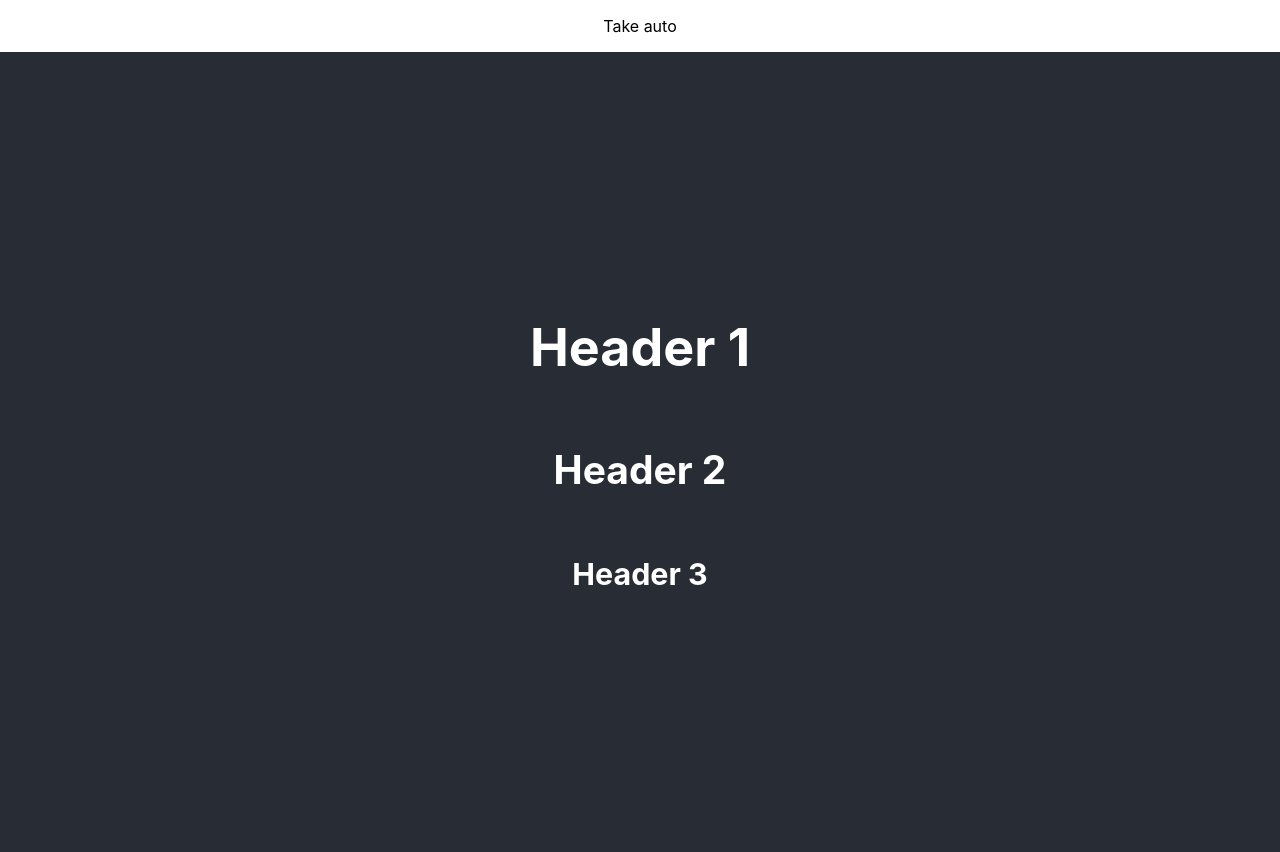
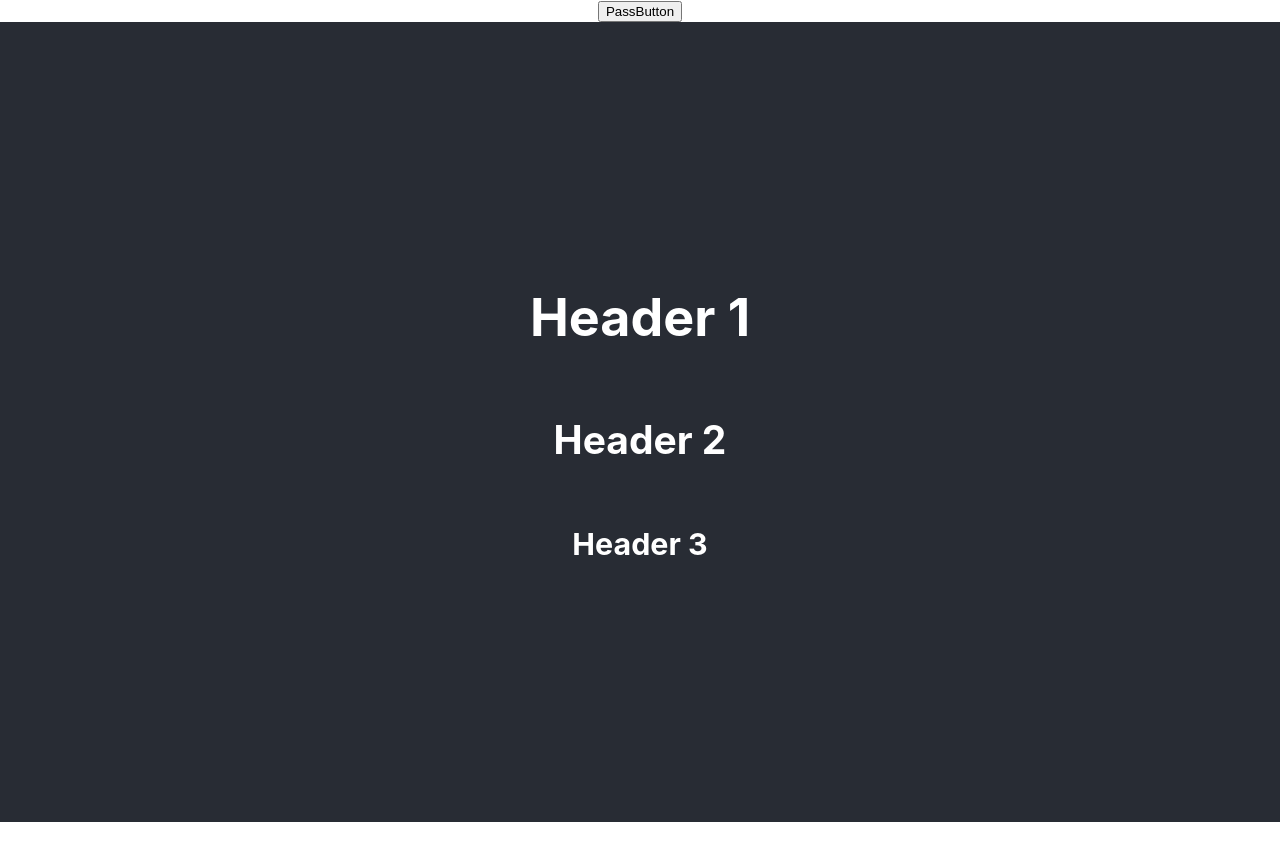
Before and after one commit to sarathchandranm2001/MERN_CERTIFICATION, a React (Create React App) app: page / in a window 1280 px wide. After the commit the page ends 822 px from the top, so only its background shows below. Built offline with nearby package versions, Linux system fonts and the light colour scheme.

Commit message:
terinary operator usage

```diff
--- a/src/App.js
+++ b/src/App.js
@@ -2,17 +2,16 @@ import logo from './logo.svg';
 import './App.css';
 
 function App() {
-  const isBussMissed=true;
-  let mess;
-  if(isBussMissed){
-    mess=<p>Take auto</p>
-  }else{
-    mess=<p>Take bus</p>
-  }
+  const obtainedMark = 70;
+  const passMark = 60;
+
+  const ifPass = obtainedMark > passMark ? (<button>PassButton</button>) : (<button>FailButton</button>);
+
+
   return (
     <div className="App">
       <div>
-        {mess}
+        {ifPass}
       </div>
       <header className="App-header">
         <h1>Header 1</h1>
```
